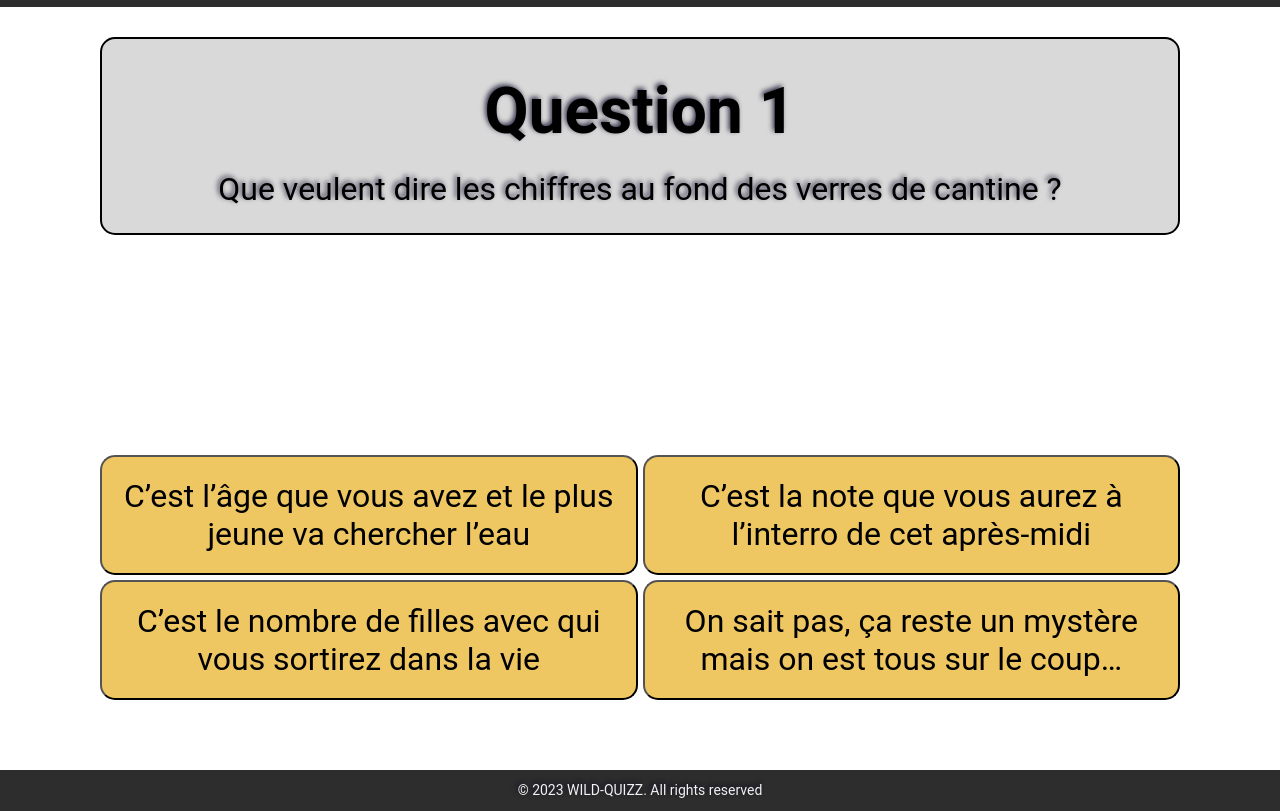
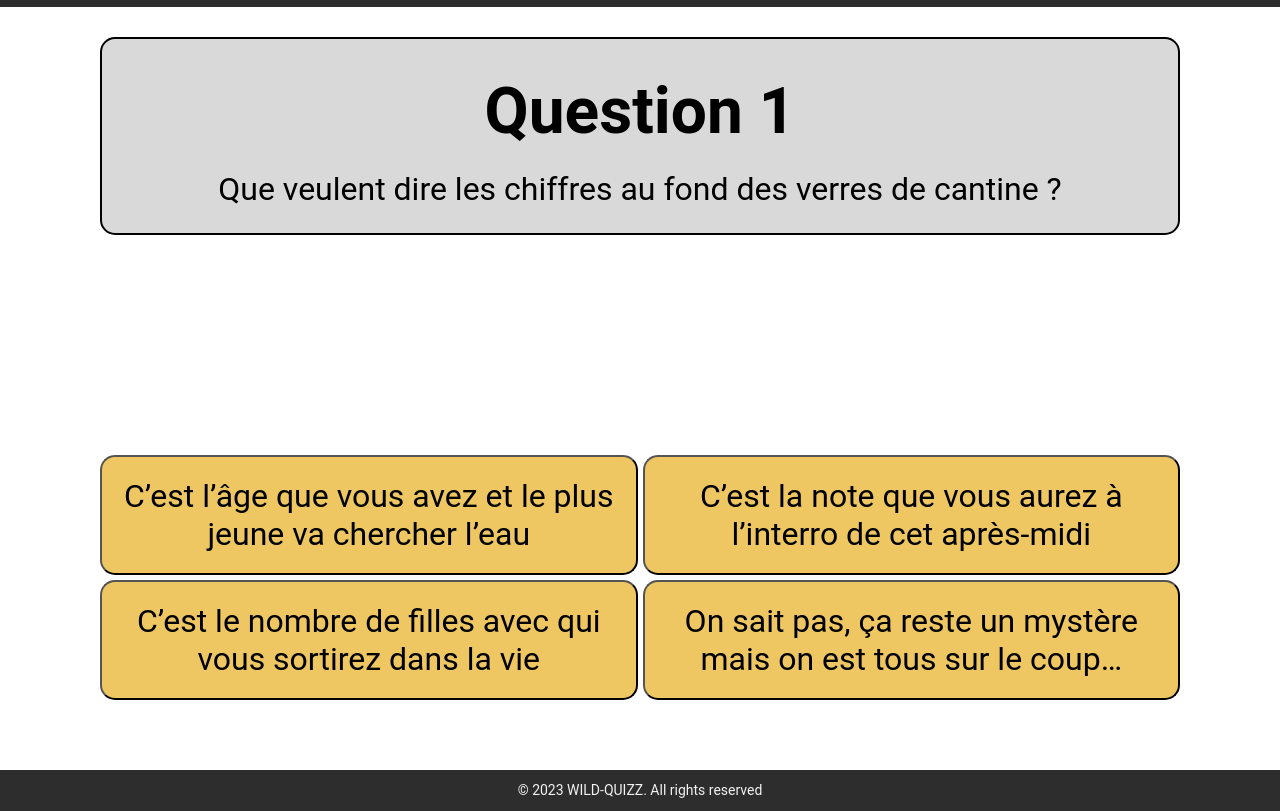
Before and after one commit to Achapeau/wild-quizz-project, a plain HTML site: page quizz.html in a window 1280 px wide. Shown: the part 53-864 px from the top of the page. Drawn offline with Linux system fonts and the light colour scheme.

Commit message:
retirer l'ombre du texte sur la page quizz

```diff
--- a/CSS/style_quizz.css
+++ b/CSS/style_quizz.css
@@ -1,11 +1,6 @@
 .quizz-body {
-    margin: 0;
     line-height: 1.5;
-    background-image: var(--background-img);
-    background-size: cover;
-    background-repeat: no-repeat;
-    background-position: center;
-    font-family: var(--font-family)
+    text-shadow: none;
 }
 
 
```
